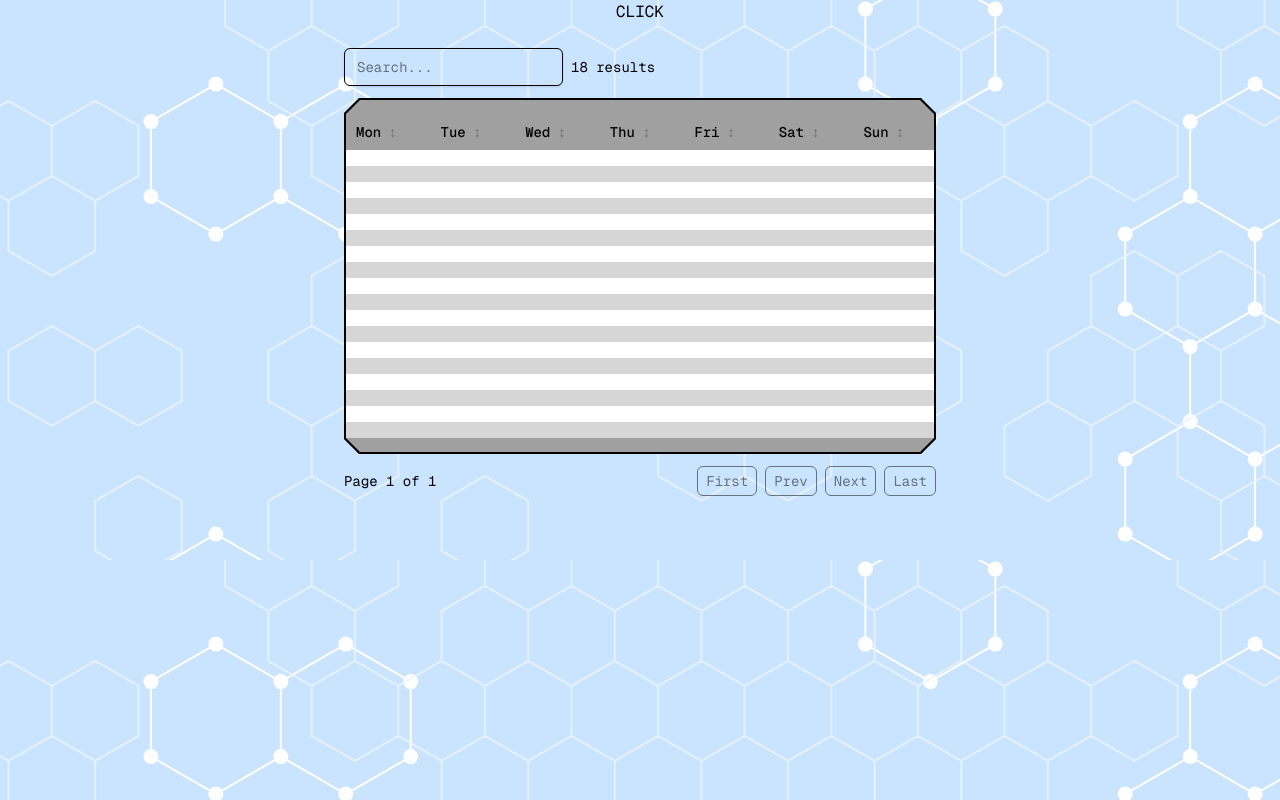
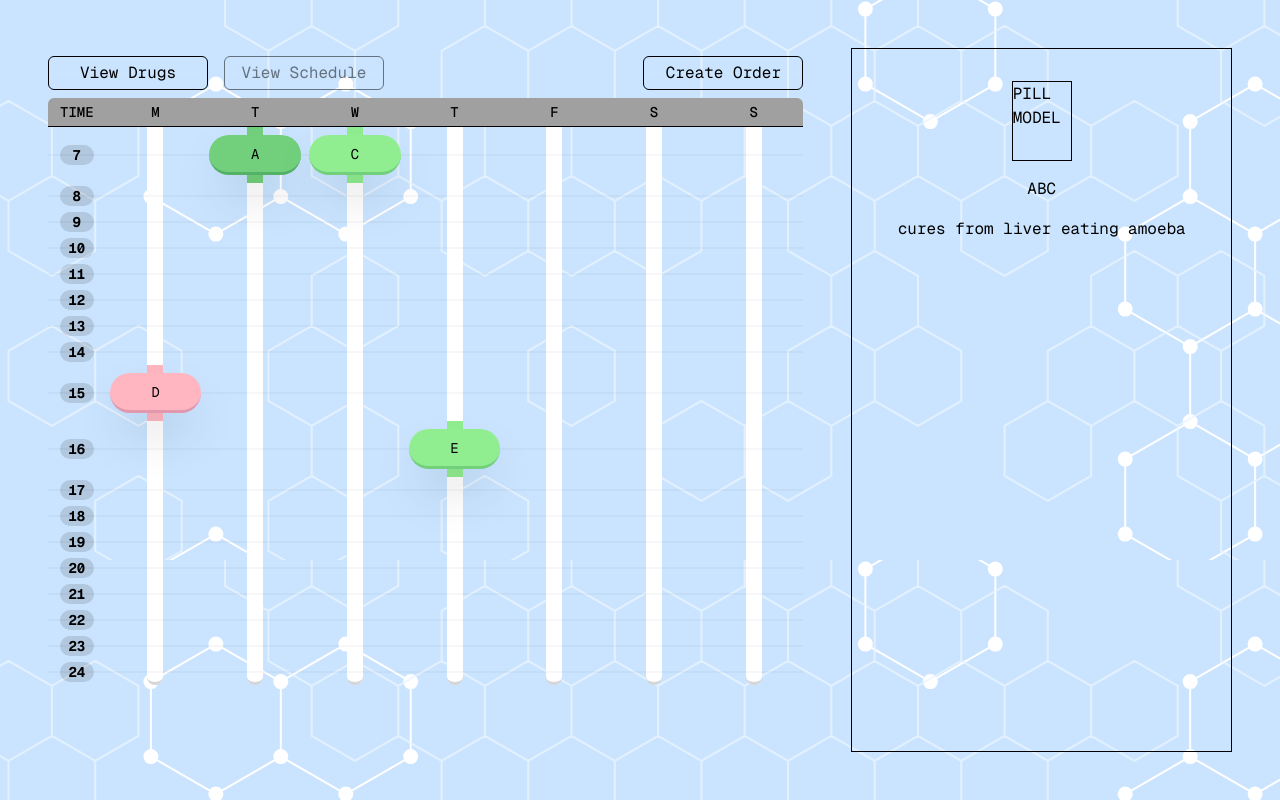
Before and after one commit to BryanYeeee/HTV, a Next.js app in the folder frontend/: page /home in a window 1280 px wide. Built offline with nearby package versions, Linux system fonts and the light colour scheme.

Commit message:
time table, orderform, clientport

```diff
--- a/frontend/src/components/Table.js
+++ b/frontend/src/components/Table.js
@@ -10,9 +10,6 @@ import HeartMonitorButton from '@/components/heartButton'
 export default function Table ({
   data = [],
   columns = null,
-  evenCol = 'fore1',
-  oddCol = 'fore2',
-  hoverCol = 'accent1',
   className = '',
   numRows = 10,
   onRowClick
@@ -46,7 +43,6 @@ export default function Table ({
 
   const sorted = useMemo(() => {
     if (!sortKey) return filtered
-    const col = inferredColumns.find(c => c.key === sortKey) || {}
     const dir = sortDir === 'asc' ? 1 : -1
     const copy = [...filtered]
     copy.sort((a, b) => {
@@ -93,7 +89,7 @@ export default function Table ({
   // Render
   return (
     <div className={`${className} text-sm`}>
-      <div className='flex flex-col sm:flex-row sm:items-center sm:justify-between gap-2 mb-3'>
+      <div className='flex flex-col sm:flex-row sm:items-center sm:justify-between gap-2 mb-2'>
         <div className='flex items-center gap-2'>
           <label className='sr-only' htmlFor='table-search'>
             Search
@@ -198,7 +194,7 @@ export default function Table ({
         </table>
       </div>
 
-      <div className='mt-3 flex items-center justify-between gap-2'>
+      <div className='mt-2 flex items-center justify-between gap-2'>
         <div className=''>
           Page {page} of {pageCount}
         </div>
@@ -208,7 +204,6 @@ export default function Table ({
               text='First'
               disabled={page === 1}
               color='#ff6b6b'
-              duration={500}
             />
           </div>
           <div onClick={() => goTo(page - 1)}>
@@ -216,7 +211,6 @@ export default function Table ({
               text='Prev'
               disabled={page === 1}
               color='#ff6b6b'
-              duration={500}
             />
           </div>
           <div onClick={() => goTo(page + 1)}>
@@ -224,7 +218,6 @@ export default function Table ({
               text='Next'
               disabled={page === pageCount}
               color='#ff6b6b'
-              duration={500}
             />
           </div>
           <div onClick={() => goTo(pageCount)}>
@@ -232,7 +225,6 @@ export default function Table ({
               text='Last'
               disabled={page === pageCount}
               color='#ff6b6b'
-              duration={500}
             />
           </div>
         </div>
--- /dev/null
+++ b/frontend/src/components/TimeTable.js
@@ -0,0 +1,132 @@
+'use client'
+import { useMemo, useState } from 'react'
+
+import HeartMonitorButton from '@/components/heartButton'
+import DrugCell from './drugCell'
+/**
+ * Example usage:
+ *  <JsonTable data={users} initialPageSize={20} onRowClick={(r)=>console.log(r)} />
+ */
+
+const HEAD = ['M', 'T', 'W', 'T', 'F', 'S', 'S']
+const TIME = [
+  '7',
+  '8',
+  '9',
+  '10',
+  '11',
+  '12',
+  '13',
+  '14',
+  '15',
+  '16',
+  '17',
+  '18',
+  '19',
+  '20',
+  '21',
+  '22',
+  '23',
+  '24'
+]
+
+export default function TimeTable ({
+  data = [
+    [
+      {},
+      { name: 'A', model: ['rgb(114, 208, 124)'] },
+      { name: 'C', model: ['rgb(144, 238, 144)'] },
+      {},
+      {},
+      {},
+      {}
+    ],
+    [{}, {}, {}, {}, {}, {}, {}],
+    [{}, {}, {}, {}, {}, {}, {}],
+    [{}, {}, {}, {}, {}, {}, {}],
+    [{}, {}, {}, {}, {}, {}, {}],
+    [{}, {}, {}, {}, {}, {}, {}],
+    [{}, {}, {}, {}, {}, {}, {}],
+    [{}, {}, {}, {}, {}, {}, {}],
+    [{ name: 'D', model: ['rgb(255, 182, 193)'] }, {}, {}, {}, {}, {}, {}],
+    [{}, {}, {}, { name: 'E', model: ['rgb(144, 238, 144)'] }, {}, {}, {}],
+    [{}, {}, {}, {}, {}, {}, {}],
+    [{}, {}, {}, {}, {}, {}, {}],
+    [{}, {}, {}, {}, {}, {}, {}],
+    [{}, {}, {}, {}, {}, {}, {}],
+    [{}, {}, {}, {}, {}, {}, {}],
+    [{}, {}, {}, {}, {}, {}, {}],
+    [{}, {}, {}, {}, {}, {}, {}],
+    [{}, {}, {}, {}, {}, {}, {}]
+  ],
+  columns = null,
+  className = '',
+  numRows = 18,
+  onDrugClick
+}) {
+  return (
+    <div className={`${className} text-sm`}>
+      <div className='overflow-auto rounded-md' data-augmented-ui='both'>
+        <table className='min-w-full table-fixed ' role='table'>
+          <thead>
+            <tr>
+              {['TIME', ...HEAD].map((col, i) => (
+                <th
+                  key={col + '-h-' + i}
+                  scope='col'
+                  className='px-3 py-1 text-left font-medium bg-fore3'
+                >
+                  <div className='flex justify-center items-center'>{col}</div>
+                </th>
+              ))}
+            </tr>
+          </thead>
+          <tbody className='text-fontcol'>
+            {TIME.map((time, i) => (
+              <tr
+                key={time + '-r-' + i}
+                className={`cursor-pointer first:border-t relative`}
+              >
+                <td className='px-3 py-[3px] align-center w-1 text-center'>
+                  <div className='font-bold bg-[#00000020] rounded-full'>
+                    {time}
+                  </div>
+                </td>
+                {HEAD.map((col, j) => (
+                  <td
+                    key={col + '-r-' + j}
+                    className='px-1 py-2 align-top break-words max-w-[220px] relative '
+                  >
+                    {renderCell(data[i][j], onDrugClick)}
+                    <div
+                      className={`flex items-center absolute w-4 top-0 left-1/2 h-full -translate-x-1/2 -z-1 ${
+                        TIME.length - 1 == i ? 'border-b-3 rounded-b-full border-fore2' : ''
+                      }`}
+                      style={
+                        JSON.stringify(data[i][j]) === '{}'
+                          ? { backgroundColor: 'var(--fore1)' }
+                          : { backgroundColor: data[i][j].model[0] }
+                      }
+                    ></div>
+                  </td>
+                ))}
+
+                <td
+                  colSpan={HEAD.length + 1}
+                  className='absolute right-0 -z-1 top-1/2 -translate-y-1/2 w-full border-b border-b-[#00000010]'
+                />
+              </tr>
+            ))}
+          </tbody>
+        </table>
+      </div>
+    </div>
+  )
+}
+
+function renderCell (value, onDrugClick) {
+  if (JSON.stringify(value) === '{}') return ''
+  if (typeof value === 'object')
+    return <DrugCell data={value} onDrugClick={onDrugClick} />
+  return String(value)
+}
--- /dev/null
+++ b/frontend/src/components/drugCell.js
@@ -0,0 +1,18 @@
+const DrugCell = ({ data, onDrugClick }) => {
+  const regex =
+    /rgb(?:a)?\((\d{1,3}),\s*(\d{1,3}),\s*(\d{1,3})(?:,\s*(\d(?:\.\d+)?))?\)/
+  const c = data.model[0].match(regex)
+  const borderCol =
+    'rgb(' + (c[1] - 30) + ', ' + (c[2] - 30) + ', ' + (c[3] - 20) + ')'
+  return (
+    <div
+      className={`hover:scale-105 active:scale-90 duration-75 flex justify-center items-center w-full rounded-full h-10 shadow-2xl border-b-3`}
+      style={{ backgroundColor: data.model[0], borderBottomColor: borderCol }}
+      onClick={() => onDrugClick(data)}
+    >
+      {data.name}
+    </div>
+  )
+}
+
+export default DrugCell
--- a/frontend/src/components/heartButton.js
+++ b/frontend/src/components/heartButton.js
@@ -4,7 +4,7 @@ import { useEffect, useRef, useState } from 'react'
 export default function HeartMonitorButton ({
   text = 'Heartbeat',
   color = '#2ef2b7',
-  duration = 1000,
+  duration = 500,
   disabled = '',
   className = ''
 }) {
@@ -31,10 +31,10 @@ export default function HeartMonitorButton ({
     <button
       type='button'
       disabled={disabled}
-      className={`disabled:opacity-50 hover:scale-90 duration-75 relative overflow-hidden inline-flex items-center gap-3 px-2 py-1 rounded-md border focus:outline-none focus-visible:ring-2 focus-visible:ring-offset-2 ${className}`}
+      className={`disabled:opacity-50 not-disabled:hover:scale-105 not-disabled:active:scale-90 duration-75 relative overflow-hidden inline-flex items-center gap-3 px-2 py-1 rounded-md border focus:outline-none focus-visible:ring-2 focus-visible:ring-offset-2 ${className}`}
       aria-label={text}
     >
-      <span className='z-2'>{text}</span>
+      <span className='z-2 text-center w-full'>{text}</span>
 
       <svg
         viewBox={`0 0 ${viewW} ${viewH}`}
@@ -82,7 +82,7 @@ export default function HeartMonitorButton ({
             stroke-dashoffset: 0;
           }
         }
-        button:hover svg .ecg-path {
+        button:hover:not(*:disabled) svg .ecg-path {
           animation: ecg-draw var(--dur) linear forwards;
         }
         @media (prefers-reduced-motion: reduce) {
--- /dev/null
+++ b/frontend/src/components/orderForm.js
@@ -0,0 +1,91 @@
+'use client'
+import { useState } from 'react'
+
+const OrderForm = () => {
+  const [file, setFile] = useState(null)
+  const [preview, setPreview] = useState(null)
+  const [isDragging, setIsDragging] = useState(false)
+
+  const handleFile = f => {
+    if (!f) return
+    setFile(f)
+    if (f.type.startsWith('image/')) {
+      const reader = new FileReader()
+      reader.onloadend = () => setPreview(reader.result)
+      reader.readAsDataURL(f)
+    } else {
+      setPreview(null)
+    }
+  }
+
+  const handleDrop = e => {
+    e.preventDefault()
+    setIsDragging(false)
+    if (e.dataTransfer.files && e.dataTransfer.files[0]) {
+      handleFile(e.dataTransfer.files[0])
+    }
+  }
+
+  return (
+    <div className='h-full border p-6 space-y-6'>
+      <div className='text-sm text-muted-foreground'>
+        Please upload an image of the pill packaging or a PDF prescription.
+      </div>
+
+      <form className='flex flex-col space-y-4'>
+        {/* Drag & Drop Zone */}
+        <div
+          className={`border-2 border-dashed rounded-xl p-8 text-center cursor-pointer transition
+            ${isDragging ? 'border-accent1 bg-accent1/10' : 'border-border'}`}
+          onDragOver={e => {
+            e.preventDefault()
+            setIsDragging(true)
+          }}
+          onDragLeave={() => setIsDragging(false)}
+          onDrop={handleDrop}
+          onClick={() => document.getElementById('fileInput').click()}
+        >
+          {preview ? (
+            <div className='flex flex-col items-center space-y-3'>
+              {file?.type.startsWith('image/') ? (
+                <img
+                  src={preview}
+                  alt='Preview'
+                  className='max-h-40 rounded-lg shadow-md'
+                />
+              ) : (
+                <div className='flex flex-col items-center space-y-1'>
+                  <div className='text-4xl'>📄</div>
+                  <span className='text-sm text-foreground'>PDF File</span>
+                </div>
+              )}
+              <span className='text-sm text-foreground'>{file?.name}</span>
+            </div>
+          ) : (
+            <div className='text-muted-foreground'>
+              Drag & Drop an image or PDF here, or click to browse
+            </div>
+          )}
+
+          <input
+            id='fileInput'
+            type='file'
+            accept='image/*,application/pdf'
+            className='hidden'
+            onChange={e => handleFile(e.target.files[0])}
+          />
+        </div>
+
+        {/* Submit button */}
+        <button
+          type='submit'
+          className='px-4 py-2 bg-accent1 text-white rounded-lg hover:bg-accent1/80 transition'
+        >
+          Submit Order
+        </button>
+      </form>
+    </div>
+  )
+}
+
+export default OrderForm
--- a/frontend/src/components/switcher.js
+++ b/frontend/src/components/switcher.js
@@ -26,7 +26,7 @@ export default function Switcher ({ children, activeIndex, axis = 'y', className
   }
 
   return (
-    <div className={`relative h-full ${className}`}>
+    <div className={`relative ${className}`}>
       <AnimatePresence
         mode='popLayout'
         custom={activeIndex - prevIndex.current}
--- a/frontend/src/portals/clientPort.js
+++ b/frontend/src/portals/clientPort.js
@@ -1,6 +1,6 @@
 'use client'
 import { useState } from 'react'
-import Table from '@/components/Table'
+import TimeTable from '@/components/TimeTable'
 import Graph from '@/components/graph'
 
 const tempData = [
@@ -22,41 +22,65 @@ const tempData = [
 ]
 import HeartMonitorButton from '@/components/heartButton'
 import Switcher from '@/components/switcher'
+import Table from '@/components/Table'
+import OrderForm from '@/components/orderForm'
 
 const ClientPort = () => {
   const [leftIndex, setLeftIndex] = useState(0)
-  const timeData = [
-    { mon: '', tue: '', wed: '', thu: '', fri: '', sat: '', sun: '' },
-    { mon: '', tue: '', wed: '', thu: '', fri: '', sat: '', sun: '' },
-    { mon: '', tue: '', wed: '', thu: '', fri: '', sat: '', sun: '' },
-    { mon: '', tue: '', wed: '', thu: '', fri: '', sat: '', sun: '' },
-    { mon: '', tue: '', wed: '', thu: '', fri: '', sat: '', sun: '' },
-    { mon: '', tue: '', wed: '', thu: '', fri: '', sat: '', sun: '' },
-    { mon: '', tue: '', wed: '', thu: '', fri: '', sat: '', sun: '' },
-    { mon: '', tue: '', wed: '', thu: '', fri: '', sat: '', sun: '' },
-    { mon: '', tue: '', wed: '', thu: '', fri: '', sat: '', sun: '' },
-    { mon: '', tue: '', wed: '', thu: '', fri: '', sat: '', sun: '' },
-    { mon: '', tue: '', wed: '', thu: '', fri: '', sat: '', sun: '' },
-    { mon: '', tue: '', wed: '', thu: '', fri: '', sat: '', sun: '' },
-    { mon: '', tue: '', wed: '', thu: '', fri: '', sat: '', sun: '' },
-    { mon: '', tue: '', wed: '', thu: '', fri: '', sat: '', sun: '' },
-    { mon: '', tue: '', wed: '', thu: '', fri: '', sat: '', sun: '' },
-    { mon: '', tue: '', wed: '', thu: '', fri: '', sat: '', sun: '' },
-    { mon: '', tue: '', wed: '', thu: '', fri: '', sat: '', sun: '' },
-    { mon: '', tue: '', wed: '', thu: '', fri: '', sat: '', sun: '' }
-  ]
+  const [curDrug, setCurDrug] = useState({
+    name: 'ABC',
+    description: 'cures from liver eating amoeba',
+    model: ['rgb(255, 182, 193)']
+  })
+
   return (
     <div className='bg flex justify-around items-center h-screen p-12 gap-12'>
-      <Switcher activeIndex={leftIndex} axis='y' className='w-1/2'>
-        {[
-          <Table data={timeData} numRows={18} className='h-full' />,
-          <Graph className='w-full h-full' />
-        ]}
-      </Switcher>
-
-      {/* <Graph className='w-1/2 h-full' /> */}
-      <div className='absolute top-0'>
-        <div onClick={() => setLeftIndex((leftIndex + 1) % 2)}>CLICK</div>
+      <div className='w-2/3 h-full flex flex-col'>
+        <div className='flex gap-4 py-2 justify-between'>
+          <div className='flex gap-4'>
+            <div onClick={() => setLeftIndex(1)}>
+              <HeartMonitorButton
+                text='View Drugs'
+                disabled={leftIndex == 1}
+                color='#ff6b6b'
+                className='w-40'
+              />
+            </div>
+            <div onClick={() => setLeftIndex(0)}>
+              <HeartMonitorButton
+                text='View Schedule'
+                disabled={leftIndex == 0}
+                color='#ff6b6b'
+                className='w-40'
+              />
+            </div>
+          </div>
+          <div onClick={() => setLeftIndex(2)}>
+            <HeartMonitorButton
+              text='Create Order'
+              disabled={leftIndex == 2}
+              color='#ff6b6b'
+              className='w-40'
+            />
+          </div>
+        </div>
+        <Switcher activeIndex={leftIndex} axis='y' className='w-full h-full'>
+          {[
+            <TimeTable
+              numRows={18}
+              onDrugClick={setCurDrug}
+            />,
+            <Table data={tempData} onRowClick={setCurDrug} className='h-full' />,
+            <OrderForm />
+          ]}
+        </Switcher>
+      </div>
+      <div className='h-full w-1/3 border p-8'>
+        <section className='flex flex-col items-center space-y-4'>
+          <div className='border h-20 w-15'>PILL MODEL</div>
+          <div>{curDrug.name}</div>
+          <div>{curDrug.description}</div>
+        </section>
       </div>
     </div>
   )
```
